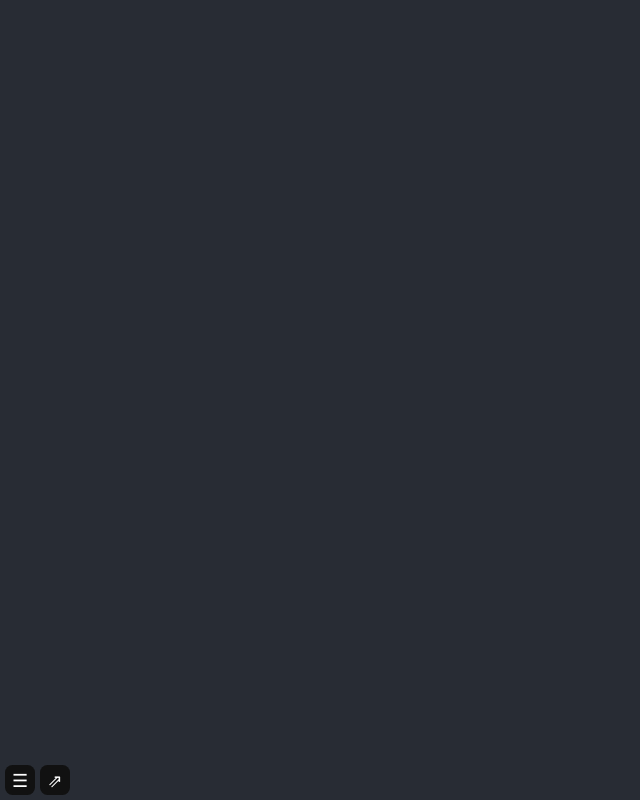
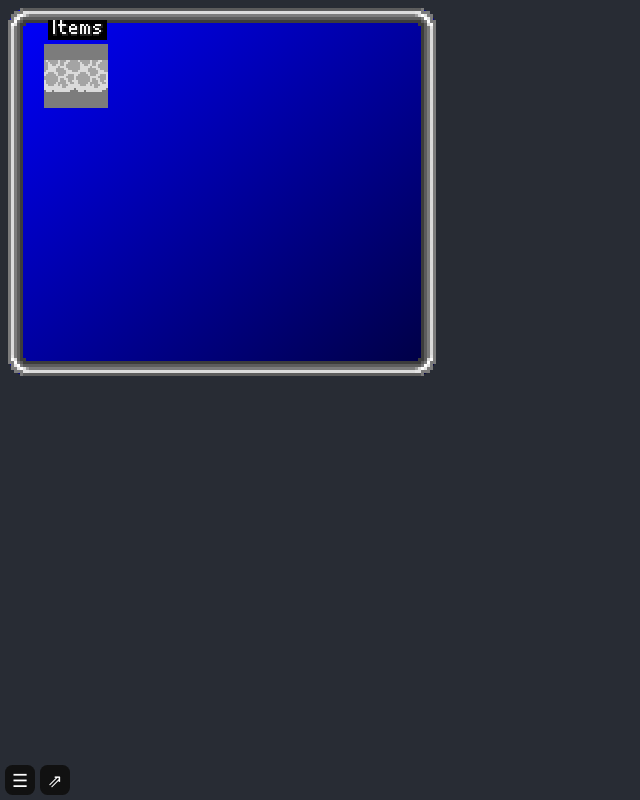
Before and after one commit to bdjeffyp/ffr-tracker, a React (Create React App) app: page / in a window 1280 px wide. Shown: the top 800 px of the page, without its empty margins (0-640 px from the left). Built offline with nearby package versions, Linux system fonts and the light colour scheme.

Commit message:
Fix visibility/add box color

```diff
--- a/src/App.tsx
+++ b/src/App.tsx
@@ -3,7 +3,7 @@ import * as Styles from './App.style';
 import { Settings } from './components/Settings/Settings';
 import { applyCookie } from './utils';
 import { TrackerContainer } from './components/TrackerContainer/TrackerContainer';
-import { ITrackerBoxProps, Borders, itemsTitle } from './models';
+import { ITrackerBoxProps, Borders, itemsTitle, IIconProps, Toggle } from './models';
 
 class App extends React.Component {
   public componentDidMount() {
@@ -21,6 +21,21 @@ class App extends React.Component {
       titlePositionAdjustmentX: 0,
       titlePositionAdjustmentY: 0,
     };
+    const testIcons: IIconProps[] = [
+      {
+        title: "Bridge",
+        state: Toggle.off,
+        width: 64,
+        height: 64,
+        positionX: 0,
+        positionY: 0,
+        offStateImageLocationX: 0,
+        offStateImageLocationY: 320,
+        onStateImageLocationX: 0,
+        onStateImageLocationY: 256,
+      }
+    ]
+    testBox.icons = testIcons;
 
     const itemsBox = {...testBox, ...itemsTitle} as ITrackerBoxProps;
 
--- a/src/components/Icon/Icon.style.ts
+++ b/src/components/Icon/Icon.style.ts
@@ -1,10 +1,11 @@
 import * as React from 'react';
+import gridImage from '../../images/grid.png';
 
 export const iconStyle: React.CSSProperties = {
   position: "absolute",
   left: "0px",
   top: "0px",
-  backgroundImage: "url(images/grid.png)",
+  backgroundImage: `url(${gridImage})`,
   cursor: "pointer",
   margin: "8px",
 }
--- a/src/components/Icon/Icon.tsx
+++ b/src/components/Icon/Icon.tsx
@@ -1,18 +1,25 @@
 import * as React from 'react';
 import * as Styles from './Icon.style';
 import { IIconProps, Toggle } from '../../models';
-import { mergeStyles } from '../../utils';
+import { mergeStyles, formatBackgroundPosition } from '../../utils';
 
 export class Icon extends React.Component<IIconProps> {
-  constructor(props: IIconProps) {
-    super(props);
-  }
+  private _name = "icon";
 
   public render() {
-    const currentStyle = this.props.state === Toggle.on ? this.props.onStateStyle : this.props.offStateStyle;
+    // Build the extended style information from the props
+    const currentIconStyle: React.CSSProperties = {
+      width: this.props.width,
+      height: this.props.height,
+      left: this.props.positionX,
+      top: this.props.positionY,
+    };
+    const xImagePosition = formatBackgroundPosition(this.props.state === Toggle.off ? this.props.offStateImageLocationX : this.props.onStateImageLocationX);
+    const yImagePosition = formatBackgroundPosition(this.props.state === Toggle.off ? this.props.offStateImageLocationY : this.props.onStateImageLocationY);
+    currentIconStyle.backgroundPosition = xImagePosition + " " + yImagePosition;
 
     return (
-      <div id="icon" style={mergeStyles(Styles.iconStyle, currentStyle)}></div>
+      <div id={this._name + this.props.title} style={mergeStyles(Styles.iconStyle, currentIconStyle)}></div>
     )
   }
 }
--- a/src/components/TrackerBox/TrackerBox.style.ts
+++ b/src/components/TrackerBox/TrackerBox.style.ts
@@ -5,6 +5,13 @@ export const trackerBoxSquareStyle: React.CSSProperties = {
   position: "absolute",
   borderStyle: "solid",
   borderColor: "transparent",
+  // Works for thick border. Should be ok for thin as well...
+  borderRadius: "20px",
+  // Creates the background color for the tracker box, similar to the PSP FF1 windows
+  // TODO: Allow color variations.
+  backgroundImage: "linear-gradient(to bottom right, blue, 50%, rgb(0,0,64))",
+  // Ensures the gradient starts in the border, rather than the padding
+  backgroundOrigin: "border-box",
 };
 
 export const trackerTitleStyle: React.CSSProperties = {
--- a/src/components/TrackerBox/TrackerBox.tsx
+++ b/src/components/TrackerBox/TrackerBox.tsx
@@ -1,9 +1,10 @@
 import * as React from 'react';
 import * as Styles from './TrackerBox.style';
-import { ITrackerBoxProps, Borders } from '../../models';
-import { mergeStyles } from '../../utils';
+import { ITrackerBoxProps, Borders, IIconProps } from '../../models';
+import { mergeStyles, formatBackgroundPosition } from '../../utils';
 import thickBorderImage from '../../images/borderThick.png';
 import thinBorderImage from '../../images/borderThin.png';
+import { Icon } from '../Icon/Icon';
 
 export class TrackerBox extends React.Component<ITrackerBoxProps> {
   private _name = "tracker";
@@ -35,15 +36,19 @@ export class TrackerBox extends React.Component<ITrackerBoxProps> {
       borderWidth: borderWidth,
     };
 
-    const xImagePosition = this.props.titleImageLocationX === 0 ? "0px" : "-" + this.props.titleImageLocationX + "px";
-    const yImagePosition = this.props.titleImageLocationY === 0 ? "0px" : "-" + this.props.titleImageLocationY + "px";
+    const xImagePosition = formatBackgroundPosition(this.props.titleImageLocationX);
+    const yImagePosition = formatBackgroundPosition(this.props.titleImageLocationY);
     const currentTitleStyle: React.CSSProperties = {
       backgroundPosition: xImagePosition + " " + yImagePosition,
     }
 
+    const icons = this.props.icons;
+
     return (
       <div id={this._name + this.props.id} style={mergeStyles(Styles.trackerBoxSquareStyle, currentTrackerBoxStyle)}>
         <div id="trackerTitle" style={mergeStyles(Styles.trackerTitleStyle, currentTitleStyle)}></div>
+
+        {icons && icons.map((icon: IIconProps, index: number) => <Icon key={index} {...icon} />)}
       </div>
     );
   }
--- a/src/components/TrackerContainer/TrackerContainer.style.ts
+++ b/src/components/TrackerContainer/TrackerContainer.style.ts
@@ -4,5 +4,5 @@ export const trackerContainerStyle: React.CSSProperties = {
   position: "absolute",
   left: "0px",
   top: "0px",
-  display: "none",
+  display: "inline",
 }
--- a/src/utils.ts
+++ b/src/utils.ts
@@ -14,6 +14,15 @@ export const mergeStyles = (...args: (React.CSSProperties)[]): React.CSSProperti
   }
 
   return finalStyle;
+}
+
+/**
+ * Converts a coordinate into a string with a negative value for the background position CSS property.
+ * Checks if a zero value is passed in and returns "0px", to avoid trying to use "-0".
+ * @param coordinate x or y position the desired image is located at in the underlying graphics file
+ */
+export const formatBackgroundPosition = (coordinate: number): string => {
+  return coordinate === 0 ? "0px" : "-" + coordinate + "px";
 }
 
 /**
```
Also changed, not shown: src/models.ts (+25 -13 lines), 1 other file (tests, documents, lock files or other folders).
